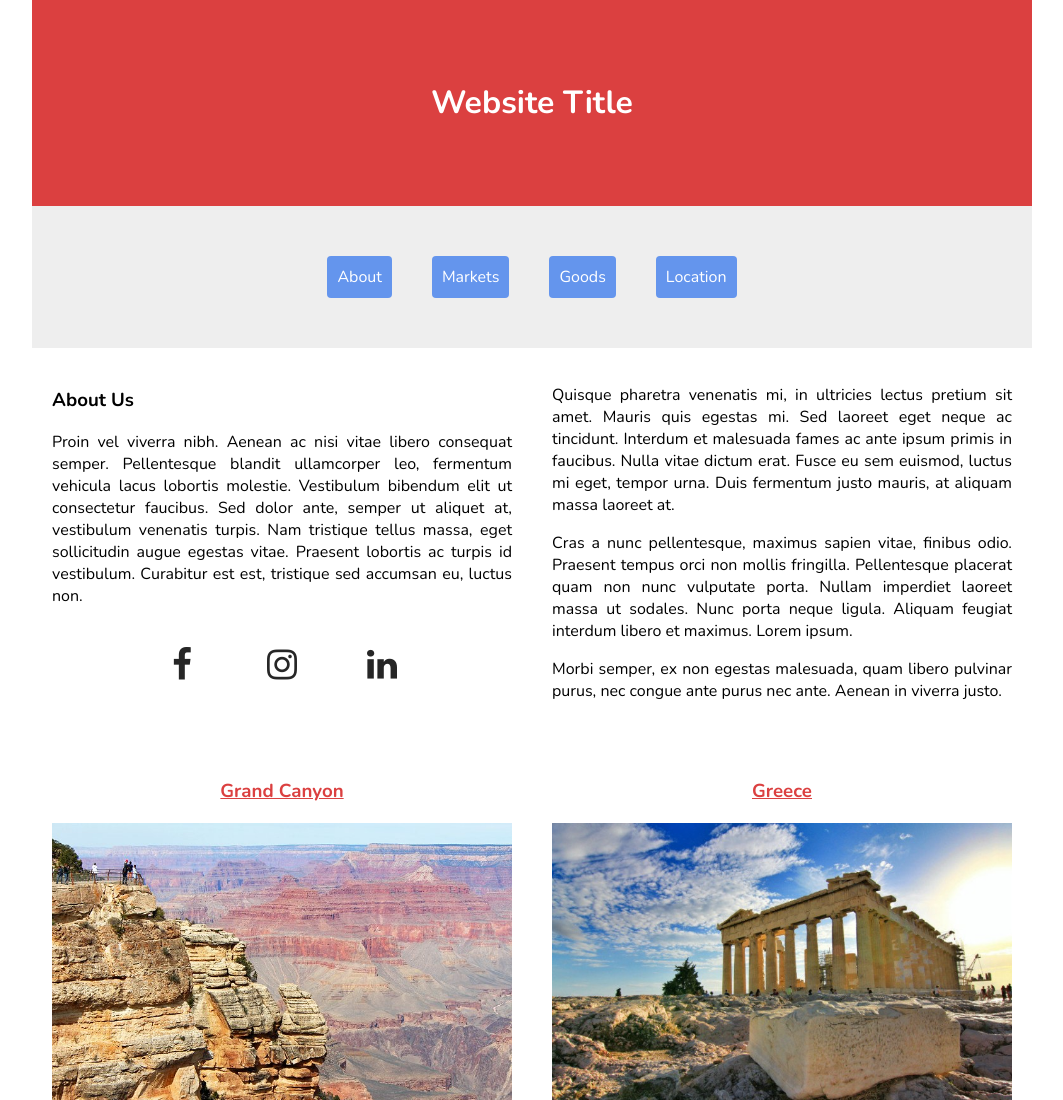
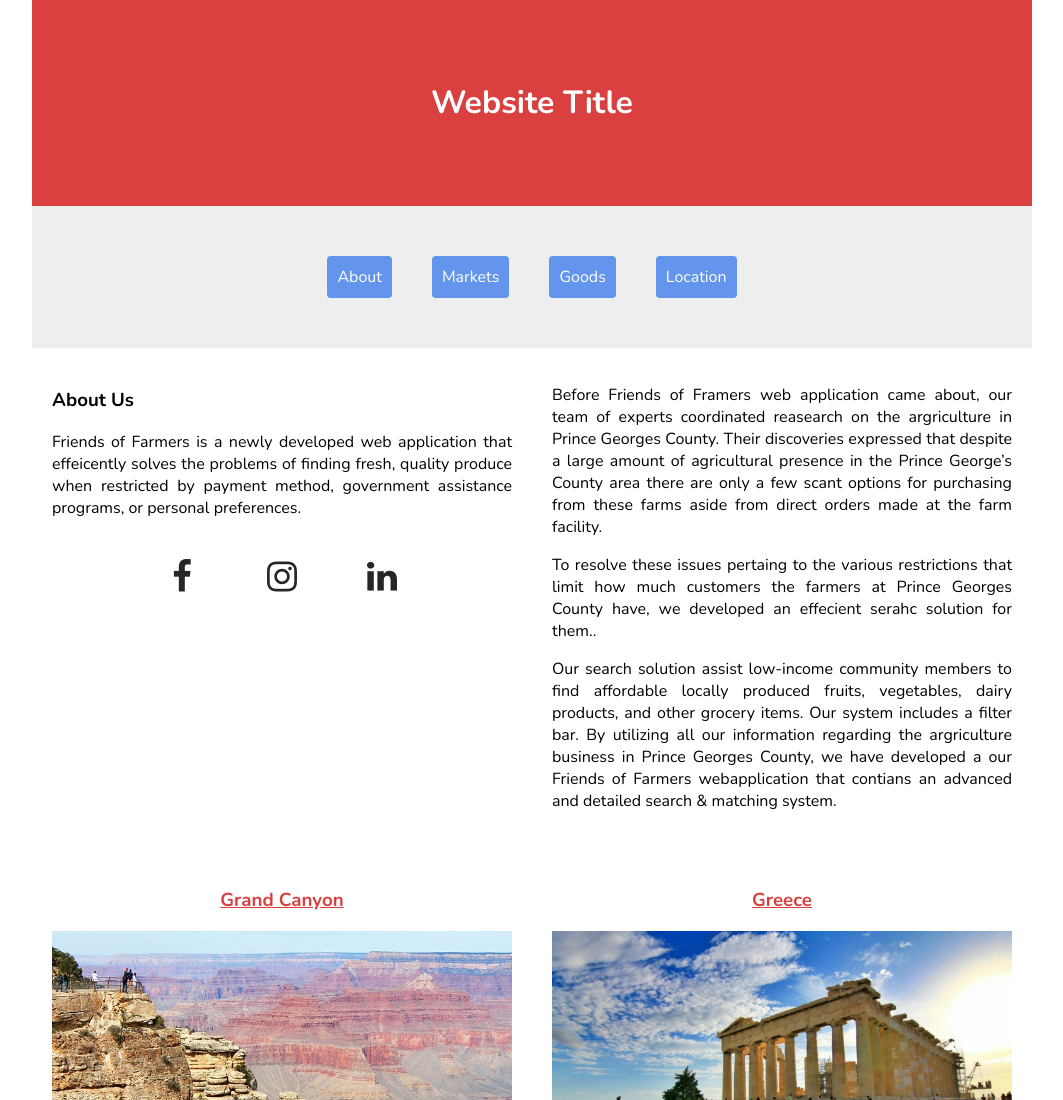
Before and after one commit to i-giron/inst377_jedim, a plain HTML site: page home.html in a window 1280 px wide. Shown: the top 1100 px of the page, without its empty margins (108-1171 px from the left). Drawn offline with nearby package versions, Linux system fonts and the light colour scheme.

Commit message:
home.html modification

```diff
--- a/home.html
+++ b/home.html
@@ -29,11 +29,8 @@
             <div>
                 <h3>About Us</h3>
                 <p>
-                    Proin vel viverra nibh. Aenean ac nisi vitae libero consequat semper. Pellentesque blandit
-                    ullamcorper leo, fermentum vehicula lacus lobortis molestie. Vestibulum bibendum elit ut consectetur
-                    faucibus. Sed dolor ante, semper ut aliquet at, vestibulum venenatis turpis. Nam tristique tellus
-                    massa, eget sollicitudin augue egestas vitae. Praesent lobortis ac turpis id vestibulum. Curabitur
-                    est est, tristique sed accumsan eu, luctus non.
+                    Friends of Farmers is a newly developed web application that effeicently solves the problems of finding fresh, quality produce when
+                    restricted by payment method, government assistance programs, or personal preferences.
                 </p>
                 <div>
                     <ul class="social-icons">
@@ -45,16 +42,19 @@
             </div>
             <div>
                 <p>
-                    Quisque pharetra venenatis mi, in ultricies lectus pretium sit amet. Mauris quis egestas mi. Sed
-                    laoreet eget neque ac tincidunt. Interdum et malesuada fames ac ante ipsum primis in faucibus. Nulla
-                    vitae dictum erat. Fusce eu sem euismod, luctus mi eget, tempor urna. Duis fermentum justo mauris,
-                    at aliquam massa laoreet at.
+                    Before Friends of Framers web application came about, our team of experts coordinated reasearch
+                    on the argriculture in Prince Georges County. Their discoveries expressed that despite a large amount
+                    of agricultural presence in the Prince George’s County area
+                    there are only a few scant options for purchasing from these farms aside from direct orders made
+                    at the farm facility.
                 </p>
-                <p>Cras a nunc pellentesque, maximus sapien vitae, finibus odio. Praesent tempus orci non mollis
-                    fringilla. Pellentesque placerat quam non nunc vulputate porta. Nullam imperdiet laoreet massa ut
-                    sodales. Nunc porta neque ligula. Aliquam feugiat interdum libero et maximus. Lorem ipsum.</p>
-                <p>Morbi semper, ex non egestas malesuada, quam libero pulvinar purus, nec congue ante purus nec ante.
-                    Aenean in viverra justo.
+                <p>To resolve these issues pertaing to the various restrictions that limit how much customers
+                    the farmers at Prince Georges County have, we developed an effecient serahc solution for them..</p>
+                <p>Our search solution assist low-income
+                    community members to find affordable locally produced fruits, vegetables, dairy products, and
+                    other grocery items. Our system includes a filter bar. By utilizing all our information regarding the argriculture business
+                    in Prince Georges County, we have developed a our Friends of Farmers webapplication that contians an advanced and
+                    detailed search & matching system.
 
                 </p>
             </div>
```
